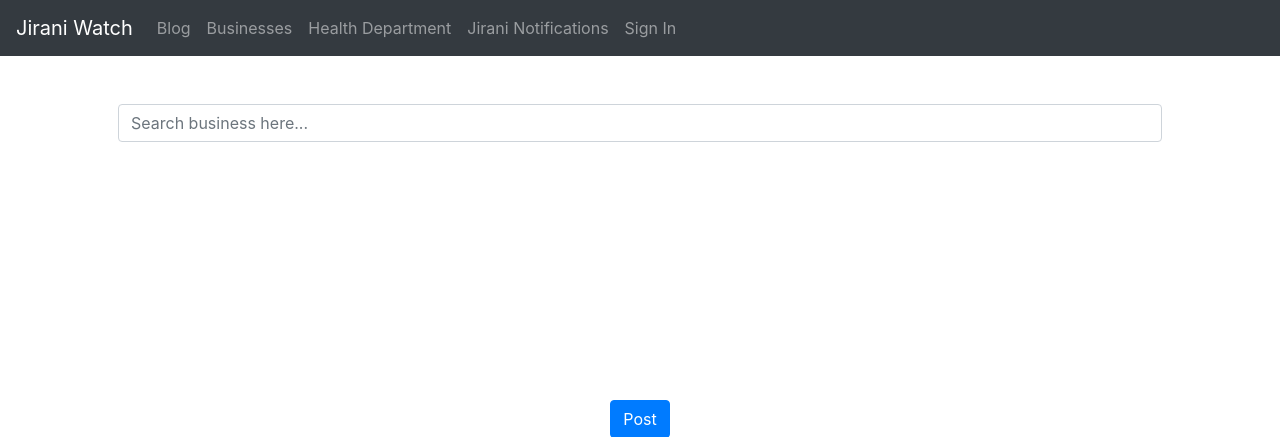
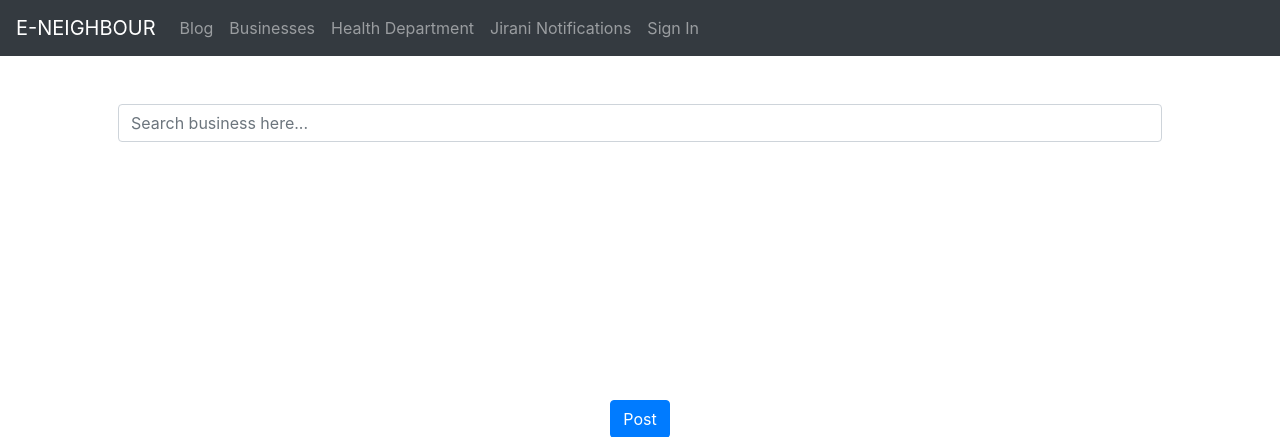
Before and after one commit to chelseaayoo/Neighbourhood, a Django app: template hood/templates/blog/blog_form.html in a window 1280 px wide. Shown: the top 437 px of the page. Run offline with Django 3.2, Linux system fonts and the light colour scheme; the template is opened without the code that fills it, so the values that code supplies are empty; some libraries are stand-ins or nearby versions.

Commit message:
change title

```diff
--- a/hood/templates/navbar.html
+++ b/hood/templates/navbar.html
@@ -2,7 +2,7 @@
 
 <!-- start of navbar -->
 <nav class="navbar navbar-expand-lg navbar-dark bg-dark d-6">
-    <a class="navbar-brand" href="/">Jirani Watch</a>
+    <a class="navbar-brand" href="/">E-NEIGHBOUR</a>
     <button class="navbar-toggler" type="button" data-toggle="collapse" data-target="#navbarSupportedContent"
         aria-controls="navbarSupportedContent" aria-expanded="false" aria-label="Toggle navigation">
         <span class="navbar-toggler-icon"></span>
```
